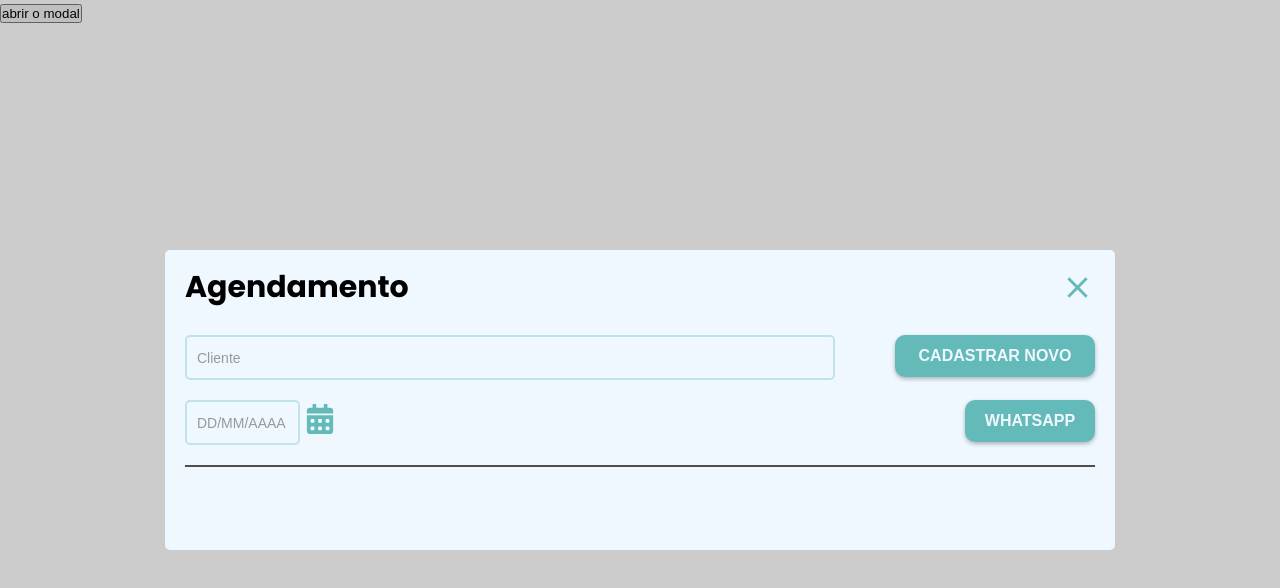
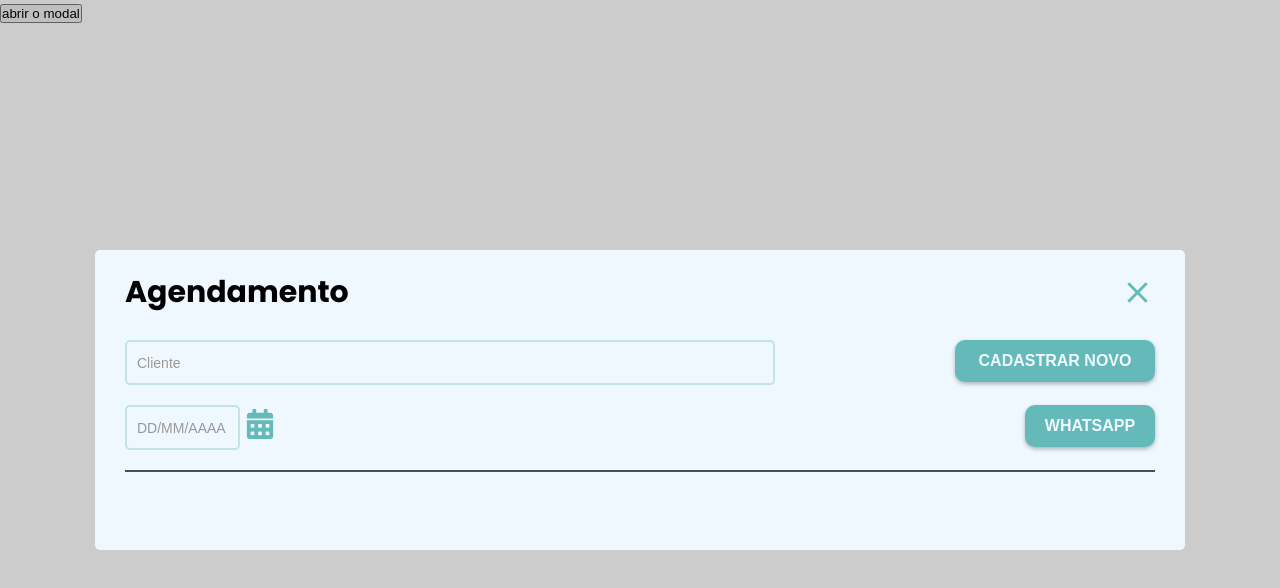
Before and after one commit to gabriel-picoli/sistema-salao, a Next.js app: page / in a window 1280 px wide. Both pictures are taken after a click on the button "abrir o modal". Shown: the top 588 px of the page. Built offline with nearby package versions, Linux system fonts and the light colour scheme.

Commit message:
ajustado e adicionado props

```diff
--- a/src/components/modals/EventModal.jsx
+++ b/src/components/modals/EventModal.jsx
@@ -20,10 +20,11 @@ const ModalContainer = styled.div`
   left: 50%;
   transform: translate(-50%, -50%);
   background-color: ${(props) => props.theme.colors.white};
-  width: ${(props) => props.width || '950px'};
-  height: ${(props) => props.height || '300px'};
+  width: ${(props) => props.width || '1090px'};
+  min-height: ${(props) => props.minHeight || '300px'};
+  overflow: auto;
   border-radius: 5px;
-  padding: 15px 20px;
+  padding: 20px 30px;
 `
 const HeaderContainer = styled.div`
   display: flex;
@@ -47,11 +48,11 @@ const CloseButton = styled.button`
   }
 `
 
-export default function EventModal({ isOpen, onClose, children, width, height, title }) {
+export default function EventModal({ isOpen, onClose, children, width, minHeight, title }) {
   if (isOpen) {
     return (
       <ModalBackground>
-        <ModalContainer width={width} height={height}>
+        <ModalContainer width={width} minHeight={minHeight}>
           <HeaderContainer>
             <H3>{title}</H3>
             <CloseButton onClick={onClose}>
```
